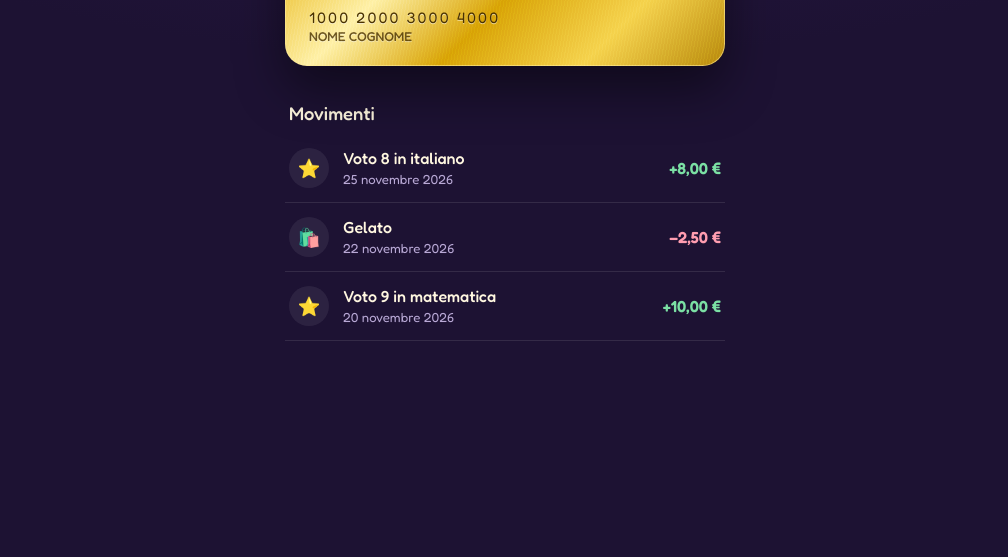
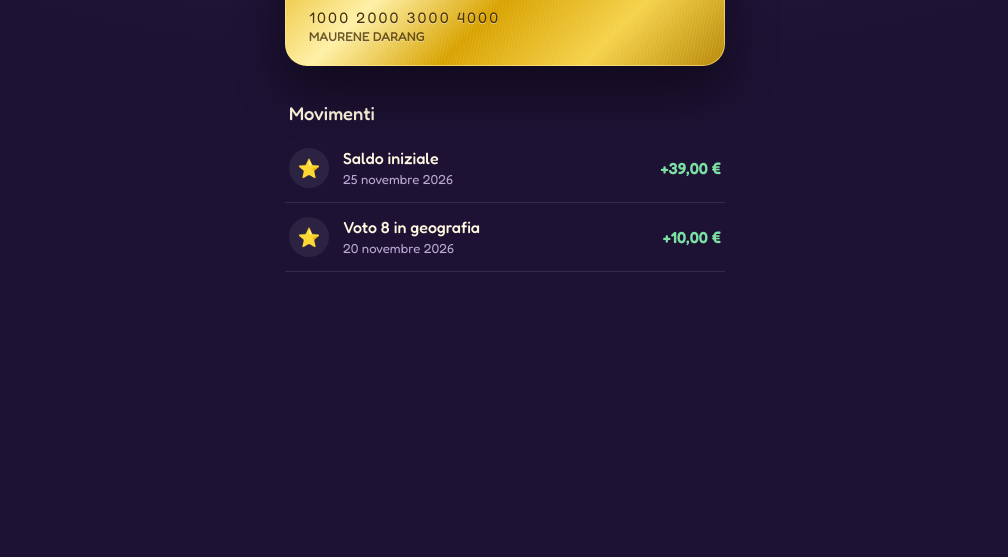
Before and after one commit to Primz-dev/Primz-dev.github.io, a plain HTML site: page index.html in a window 1280 px wide. Shown: the part 243-800 px from the top of the page, without its empty margins (135-1143 px from the left). Drawn offline with Linux system fonts and the light colour scheme.

Commit message:
Update bank account holder and movements

```diff
--- a/index.html
+++ b/index.html
@@ -137,16 +137,15 @@
 
   const CONFIG = {
     banca: "Banca dei Bei Voti",
-    intestataria: "NOME COGNOME",
+    intestataria: "MAURENE DARANG",
     numero: "1000 2000 3000 4000"
   };
 
   // Per aggiungere un movimento: nuova riga in cima (o in fondo, l’ordine lo fa la data).
   // importo positivo = soldi aggiunti, negativo = soldi spesi.
   const MOVIMENTI = [
-    { data: "2026-11-20", descrizione: "Voto 9 in matematica", importo: 10 },
-    { data: "2026-11-22", descrizione: "Gelato", importo: -2.5 },
-    { data: "2026-11-25", descrizione: "Voto 8 in italiano", importo: 8 }
+    { data: "2026-11-20", descrizione: "Voto 8 in geografia", importo: 10 },
+    { data: "2026-11-25", descrizione: "Saldo iniziale", importo: 39 }
   ];
 
   /* ========= DA QUI NON TOCCARE ========= */
```
